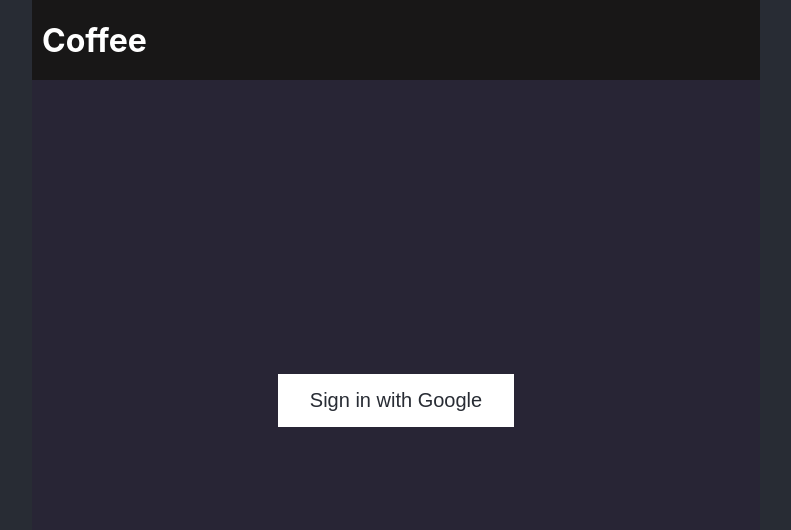
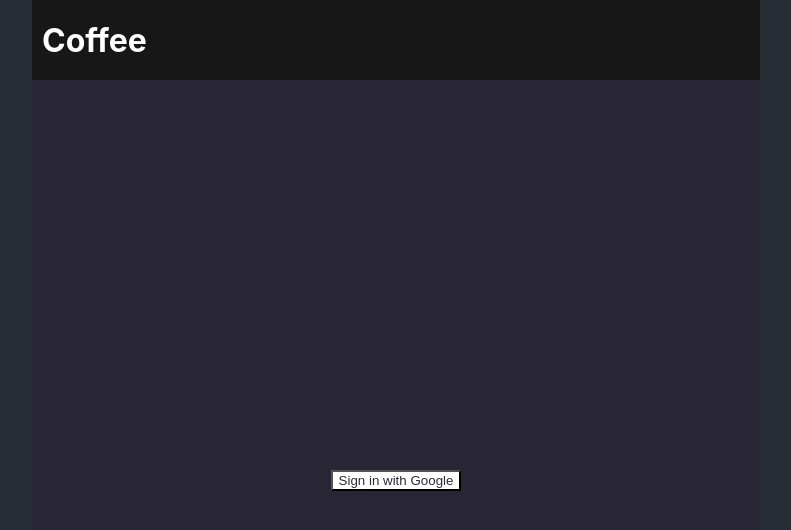
Before and after one commit to KuznetsovR/FifthCoffeeFree, a React (Create React App) app: page / in a window 1280 px wide. Shown: the top 530 px of the page, without its empty margins (244-1035 px from the left). Built offline with nearby package versions, Linux system fonts and the light colour scheme; no server answers.

Commit message:
redesign

```diff
--- a/src/App.css
+++ b/src/App.css
@@ -3,7 +3,6 @@ body {
 }
 
 .App {
-  text-align: center;
   max-width: 728px;
   margin: 0 auto;
 }
@@ -13,7 +12,6 @@ body {
   height: 10vh;
   min-height: 50px;
   color: white;
-  position: fixed;
   width: 100%;
   max-width: 728px;
   top: 0;
@@ -39,18 +37,6 @@ main {
   margin-top: 10vh;
   display: flex;
   flex-direction: column;
-}
-
-button {
-  background-color: #282c34;
-  border: none;
-  color: white;
-  padding: 15px 32px;
-  text-align: center;
-  text-decoration: none;
-  display: inline-block;
-  cursor: pointer;
-  font-size: 1.25rem;
 }
 
 button:disabled {
--- /dev/null
+++ b/src/components/AdminActionsOnUser/AdminActionsOnUser.css
@@ -0,0 +1,3 @@
+.user-extended {
+    color: #fff;
+}
--- a/src/components/UserList/UserList.css
+++ b/src/components/UserList/UserList.css
@@ -1,3 +1,6 @@
+.go-back-btn{
+  background: #8696ba;
+}
 .user{
   padding: 10px;
   color: white;
@@ -10,4 +13,6 @@ ul{
 }
 li{
   text-align: center;
+  border-bottom: 2px solid #282c34 ;
+  cursor: pointer;
 }
```
Also changed, not shown: src/components/SignOut/SignOut.css (added, +11 -0 lines).
